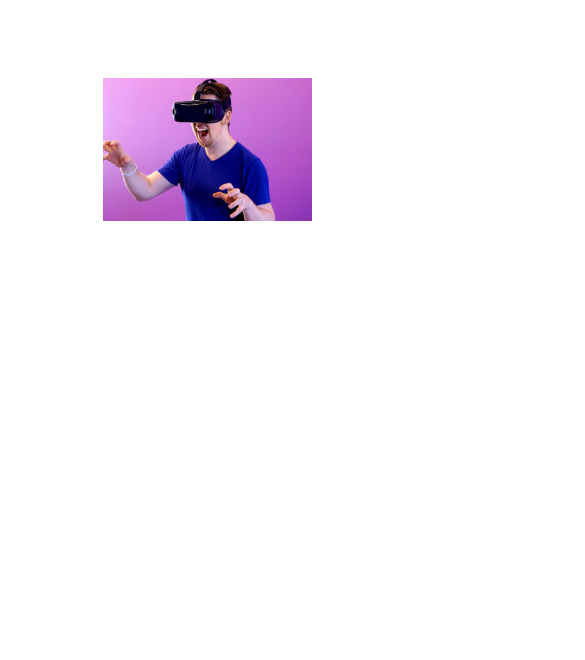
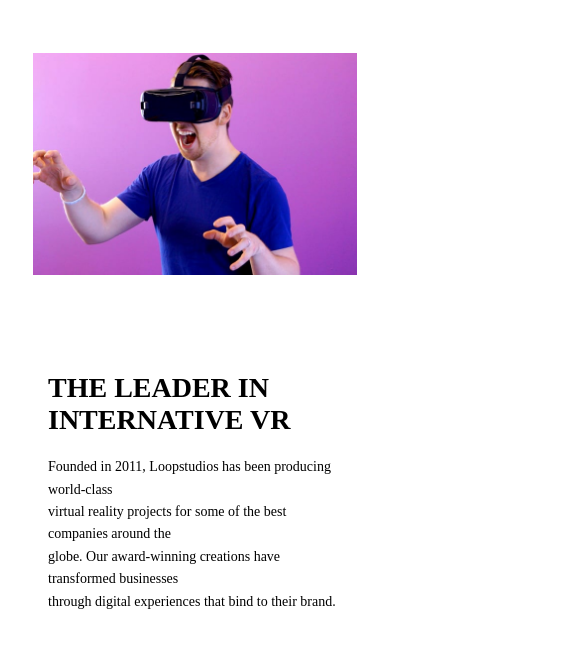
Before and after one commit to achillusgallus/loopstudiots, a plain HTML site: page index.html in a window 390 px wide. Shown: the top 660 px of the page, 585 px wide, since content can reach past the window. Drawn offline with Linux system fonts and the light colour scheme.

Commit message:
commit arnaud1

```diff
--- a/style.css
+++ b/style.css
@@ -1,34 +1,63 @@
-
-.partie2{
-
-    text-align: center;
-    margin-left: 25px;
+.partie2 {
     display: flex;
-
+    flex-wrap: wrap;
+    justify-content: center;
+    align-items: flex-start;
+    gap: 20px;
+    padding: 25px;
+    position: relative;
 }
 
-#mainText{
-   background-color: white;
-   margin-top: 150px;
-   position: absolute;
-   margin-left: 500px;
-   z-index: 1001;
-   padding: 80px 0px 80px 70px;
-   text-align: center;
-
-
-
+#mainText {
+    background-color: white;
+    padding: 40px;
+    max-width: 500px;
 }
 
-.leader{
-
+.leader {
     font-size: 40px;
     text-transform: uppercase;
+    margin-bottom: 20px;
 }
 
-.photo1{
-    width: 700px;
-    text-align: center;
-    margin: 70px;
-    z-index: 1000;
+#founded {
+    line-height: 1.6;
 }
+
+.photo1 {
+    max-width: 700px;
+    width: 100%;
+}
+
+/* Pour les écrans moyens */
+@media (max-width: 1200px) {
+    #mainText {
+        position: static;
+        margin: 0;
+        padding: 40px 20px;
+    }
+
+    .partie2 {
+        flex-direction: column;
+        align-items: center;
+    }
+}
+
+/* Pour les petits écrans */
+@media (max-width: 600px) {
+    .leader {
+        font-size: 28px;
+    }
+
+    #mainText {
+        padding: 30px 15px;
+    }
+
+    .photo1 {
+        margin: 20px 0;
+    }
+
+    #founded {
+        font-size: 14px;
+    }
+}
```
